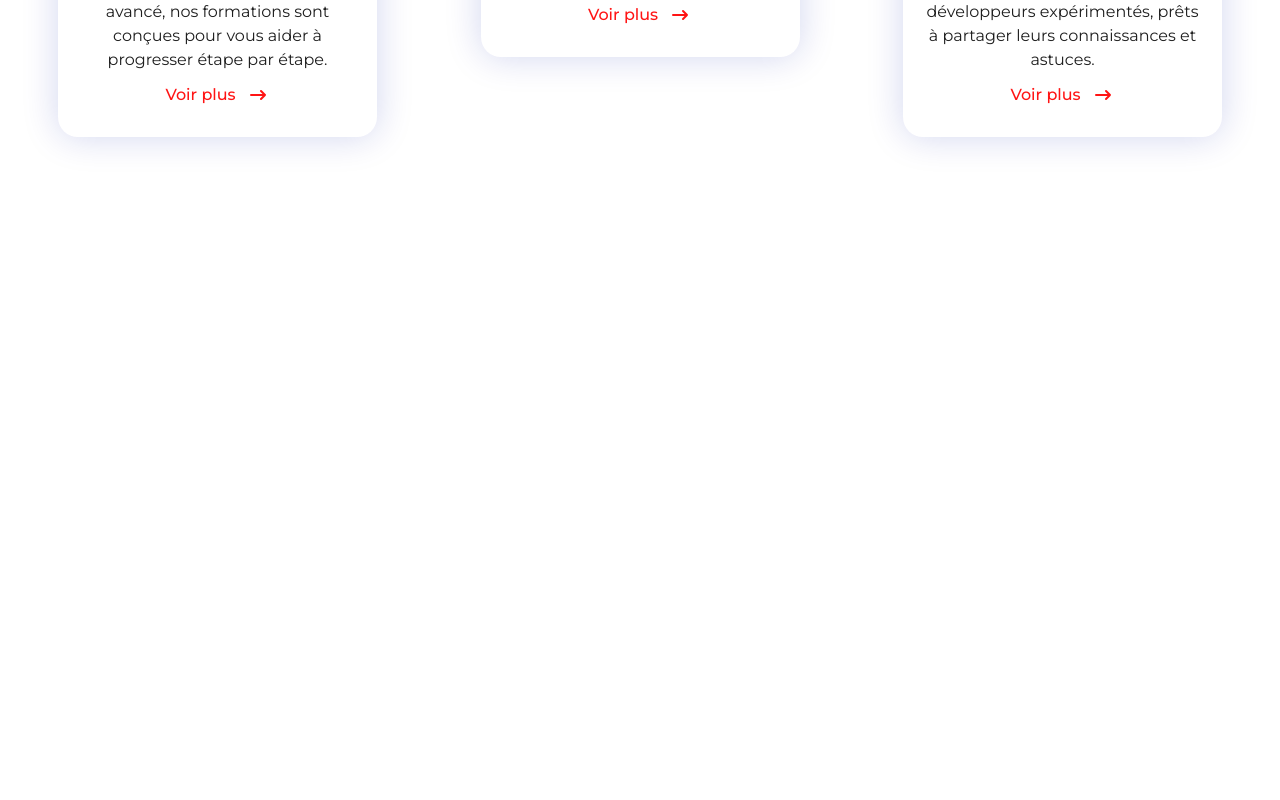
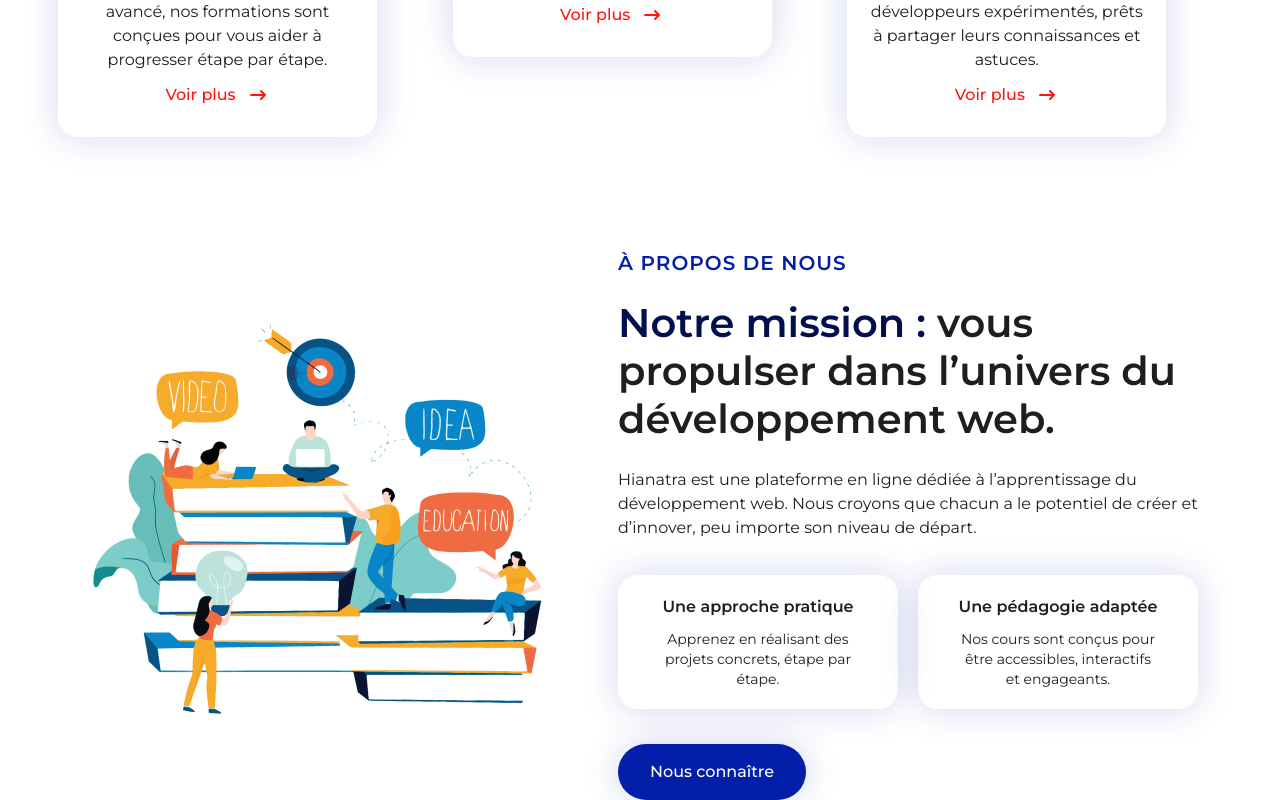
Before and after one commit to 40radu/hianatra, a Next.js app: page / in a window 1280 px wide. Shown: the part 1309-2109 px from the top of the page. Before the commit the page ends 1496 px from the top, so only its background shows below. Built offline with nearby package versions, Linux system fonts and the light colour scheme.

Commit message:
feature/h-about : ui-done

```diff
--- a/app/page.tsx
+++ b/app/page.tsx
@@ -1,3 +1,4 @@
+import About from "@/components/section/home/About";
 import Dashboard from "@/components/section/home/Dashboard";
 import Reason from "@/components/section/home/Reason";
 import Image from "next/image";
@@ -7,6 +8,7 @@ export default function Home() {
     <>
       <Dashboard/>
       <Reason/>
+      <About/>
     </>
   );
 }
--- a/components/common/Container/style.scss
+++ b/components/common/Container/style.scss
@@ -2,10 +2,13 @@
     @apply mx-auto w-full h-fit;
     max-width: 1440px;
     padding-inline: 20px;
-    @screen lg {
+    padding-top: 50px;
+    @screen md {
         padding-inline : 30px;
     };
-
+    @screen lg {
+        padding-top: 100px;
+    }
     @screen xl {
         padding-inline: 50px;
     }
--- a/components/navigation/Button/style.scss
+++ b/components/navigation/Button/style.scss
@@ -1,7 +1,7 @@
 .btn {
     @apply w-fit flex items-center text-xs font-medium shadow-primary;
     gap: 5px;
-    padding: 10px 15px;
+    padding: 12px 14px;
     border-radius: 50px;
     @screen lg {
         @apply text-base;
--- /dev/null
+++ b/components/section/home/About/data.ts
@@ -0,0 +1,18 @@
+interface AboutProps {
+    title: string;
+    desription: string;
+}
+
+const aboutData: AboutProps[] = [
+    {
+        title: "Une approche pratique",
+        desription: "Apprenez en réalisant des projets concrets, étape par étape."
+
+    },
+    {
+        title: "Une pédagogie adaptée",
+        desription: "Nos cours sont conçus pour être accessibles, interactifs et engageants."
+    }
+]
+
+export { aboutData }
--- /dev/null
+++ b/components/section/home/About/index.tsx
@@ -0,0 +1,44 @@
+import React from 'react'
+import Container from '@/components/common/Container'
+import classNames from 'classnames'
+import Image from 'next/image'
+import Heading from '@/components/common/Heading'
+import Button from '@/components/navigation/Button'
+import Link from 'next/link'
+import { aboutData } from './data'
+import "./style.scss"
+
+
+function About() {
+    return (
+        <Container className={classNames("h-about")}>
+            <span className={classNames("h-about__image")}>
+                <Image src="/home/illustration-about.png" alt='about-img' width={548} height={548} />
+            </span>
+            <div className={classNames("h-about__text")}>
+                <Heading label='à propos de nous' align='start'>
+                    <span className='primary'>Notre mission :</span> vous propulser dans l’univers du développement web.
+                </Heading>
+                <p className={classNames("h-about__text__description")}>
+                    Hianatra est une plateforme en ligne dédiée à l’apprentissage du développement web.
+                    Nous croyons que chacun a le potentiel de créer et d’innover, peu importe son niveau de départ.
+                </p>
+                <div className={classNames("h-about__text__wrapper-card")}>
+                    {
+                        aboutData.map((dt, index) => {
+                            return (
+                                <div className={classNames("card")} key={`about_${index}`}>
+                                    <h4>{dt.title}</h4>
+                                    <p>{dt.desription}</p>
+                                </div>
+                            )
+                        })
+                    }
+                </div>
+                <Link href=""><Button label='Nous connaître' /></Link>
+            </div>
+        </Container>
+    )
+}
+
+export default About
--- /dev/null
+++ b/components/section/home/About/style.scss
@@ -0,0 +1,65 @@
+.h-about {
+    @apply grid gap-5;
+    @screen md {
+        padding-top: 0;
+    }
+    @screen lg {
+        grid-template-columns: 415px 1fr;
+        padding-top: 100px;
+    }
+    @screen xl {
+        grid-template-columns: 548px 1fr;
+    }
+    &__image {
+        @apply w-fit mx-auto flex justify-center items-center overflow-hidden;
+    }
+    &__text {
+        @apply flex flex-col justify-center;
+        gap: 25px;
+        &__description {
+            @apply text-sm;
+            @screen lg {
+                @apply text-base;
+            }
+        }
+        &__wrapper-card {
+            @apply w-full flex justify-center items-center flex-wrap;
+            padding-block: 10px;
+            gap: 20px;
+            @screen md {
+                @apply justify-start;
+            }
+            .card {
+                @apply shadow-primary w-full text-center flex flex-col items-center;
+                border-radius: 20px;
+                padding: 20px 10px;
+                gap: 10px;
+                @screen md {
+                    max-width: 320px;
+                }
+                @screen lg {
+                    max-width: 245px;
+                }
+                @screen xl {
+                    max-width : 280px;
+                }
+                @screen 2xl {
+                    max-width : 320px;
+                }
+                h4 {
+                    @apply font-semibold text-sm;
+                    @screen lg {
+                        @apply text-base;
+                    }
+                }
+                p {
+                    font-size: 13px;
+                    max-width: 200px;
+                    @screen lg {
+                        @apply text-sm;
+                    }
+                }
+            }
+        }
+    }
+}
--- a/components/section/home/Dashboard/style.scss
+++ b/components/section/home/Dashboard/style.scss
@@ -91,10 +91,9 @@
             @apply text-sm;
             max-width: 190px;
             @apply text-black;
-            line-height: 107%;
+            line-height: 135%;
             @screen lg {
                 max-width: 209px;
-                line-height: 120%;
             }
         }
     }
--- a/components/section/home/Reason/index.tsx
+++ b/components/section/home/Reason/index.tsx
@@ -1,5 +1,5 @@
+import Container from '@/components/common/Container'
 import "./style.scss"
-import Container from '@/components/common/Container'
 import Heading from '@/components/common/Heading'
 import ButtonMore from "@/components/navigation/ButtonMore"
 import classNames from "classnames"
--- a/components/section/home/Reason/style.scss
+++ b/components/section/home/Reason/style.scss
@@ -1,11 +1,6 @@
 .h-reason {
-    padding-block: 50px;
     @apply flex flex-col items-center;
     gap: 100px;
-
-    @screen lg {
-        padding-top: 100px;
-    }
     @screen xl {
         gap: 150px;
     }
@@ -14,18 +9,21 @@
         max-width: 1164px;
         row-gap: 100px;
         @screen md {
-            @apply flex-row flex-wrap justify-around gap-12;
+            @apply flex-row flex-wrap justify-around gap-5;
+            @apply grid grid-cols-3;
         }
         @screen xl {
             @apply justify-between items-end;
         }
     }
     &__card {
-        max-width: 270px;
         padding: 30px 20px;
         border-radius: 20px;
         row-gap: 11px;
         @apply flex flex-col items-center shadow-primary h-fit relative text-center;
+        @screen lg {
+            max-width : 319px;
+        }
         @screen xl {
             max-width : 319px;
             padding : 30px 20px;
@@ -42,20 +40,20 @@
         h4 {
             max-width: 193px;
             line-height: 122%;
-            @apply text-base font-semibold;
+            @apply text-sm font-semibold;
             @screen xl {
                 @apply text-xl;
                 // min-height: 48px;
             }
         }
         p {
-            @apply text-sm;
+            font-size: 13px;
             @screen xl {
                 @apply text-base;
             }
         }
         &:nth-child(2) {
-            @screen lg {
+            @screen md {
                 margin-bottom: 80px;
             }
         }
```
Also changed, not shown: public/home/illustration-about.png (added).
